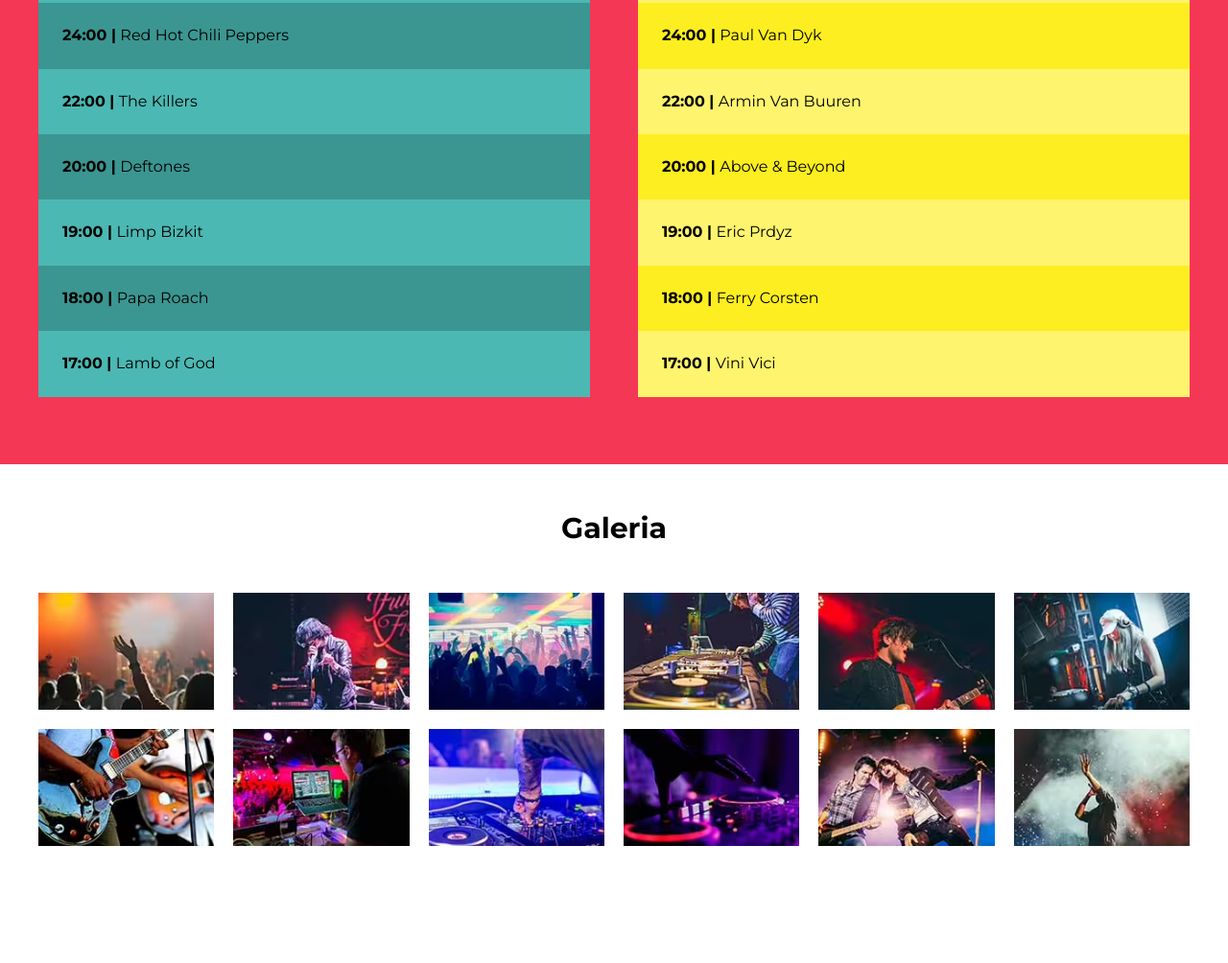
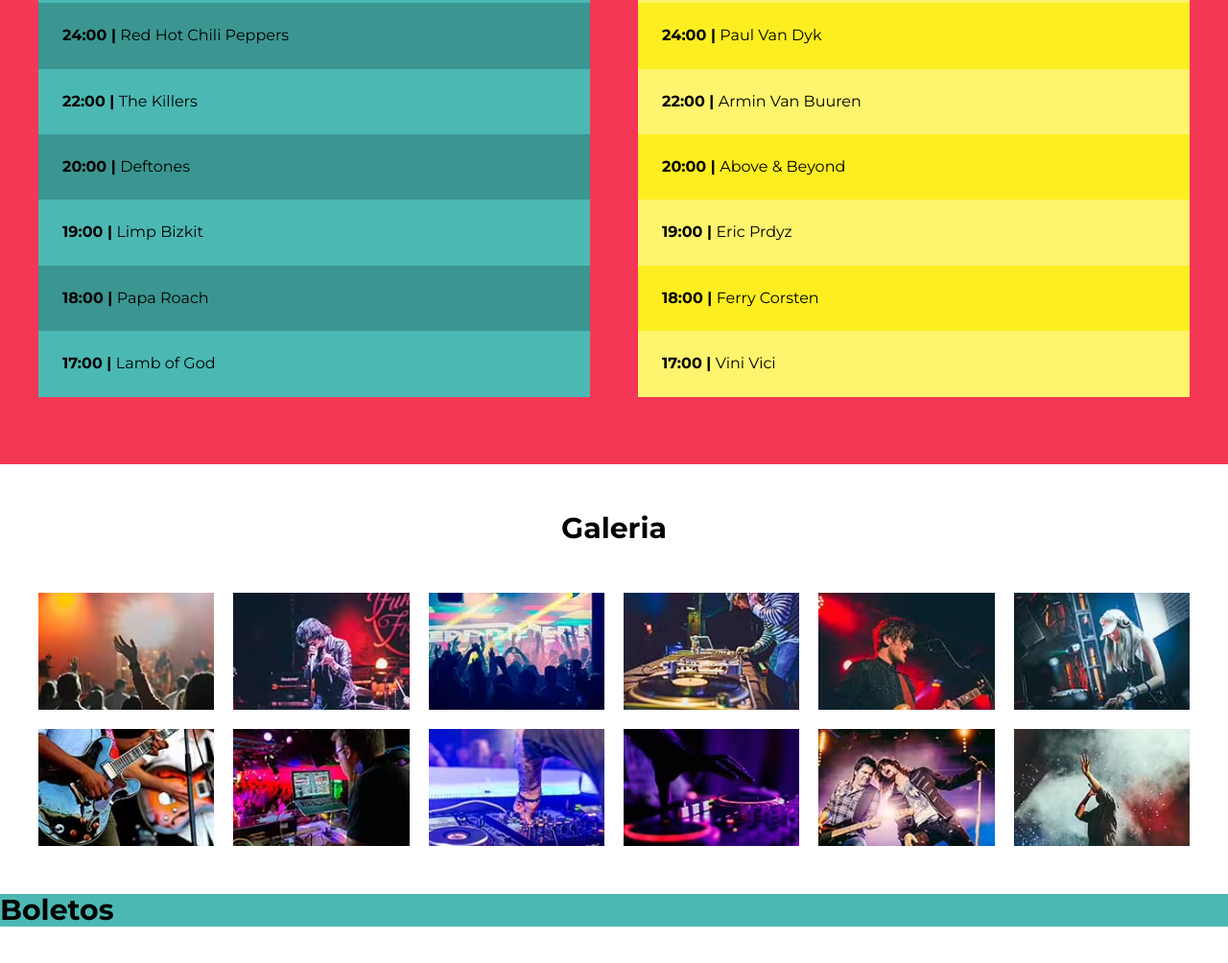
Before and after one commit to alexabadp/FestivalMusica_inicio, a website: page index.html in a window 1280 px wide. Shown: the part 2401-3405 px from the top of the page at 96% size. Before the commit the page ends 3333 px from the top, so only its background shows below. Drawn offline with Linux system fonts and the light colour scheme.

```diff
--- a/index.html
+++ b/index.html
@@ -142,6 +142,11 @@
       <ul class="galeria-imagenes"></ul>
     </section>
 
+    <section class="boletos bg-verde">
+      <h3>Boletos</h3>
+      <div class="contenedor contenedor-boletos"></div>
+    </section>
+
     <script src="build/js/app.js"></script>
   </body>
 </html>
```
